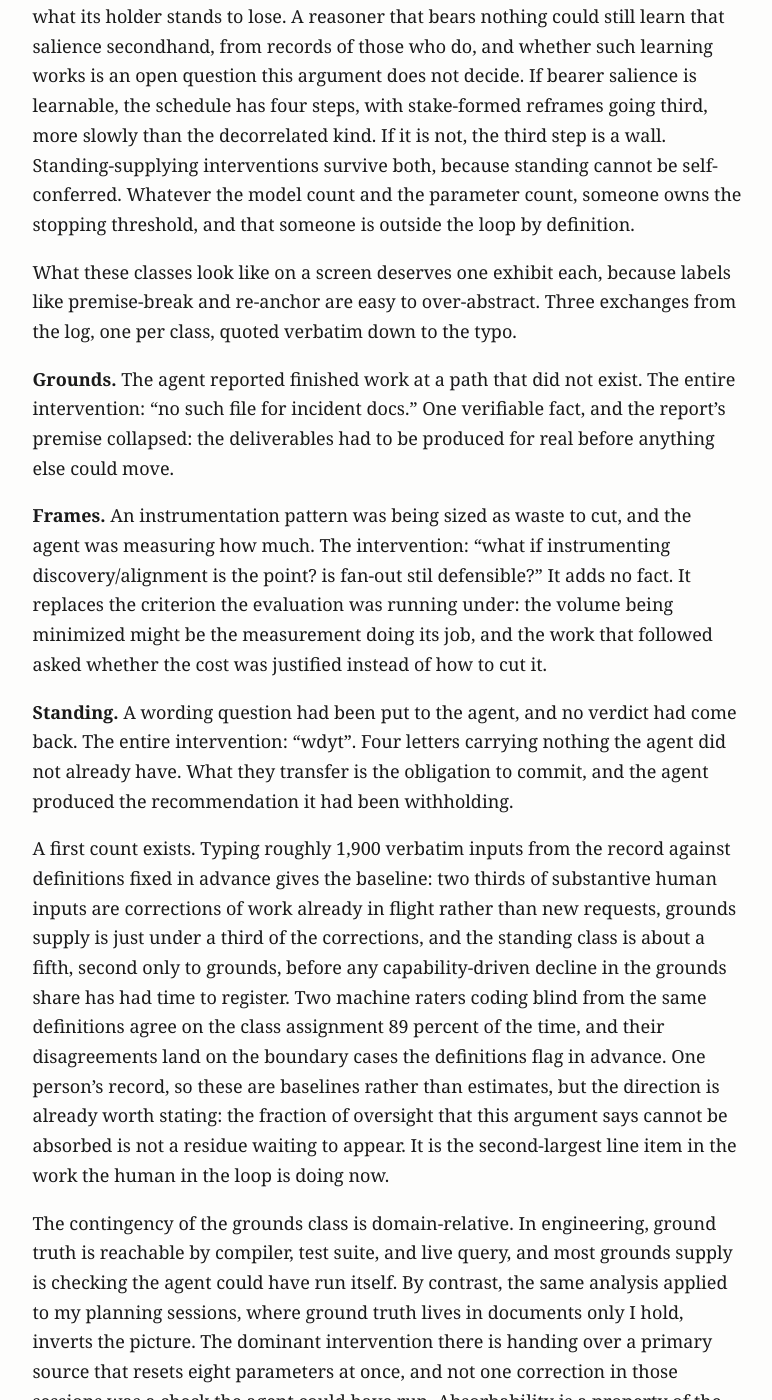
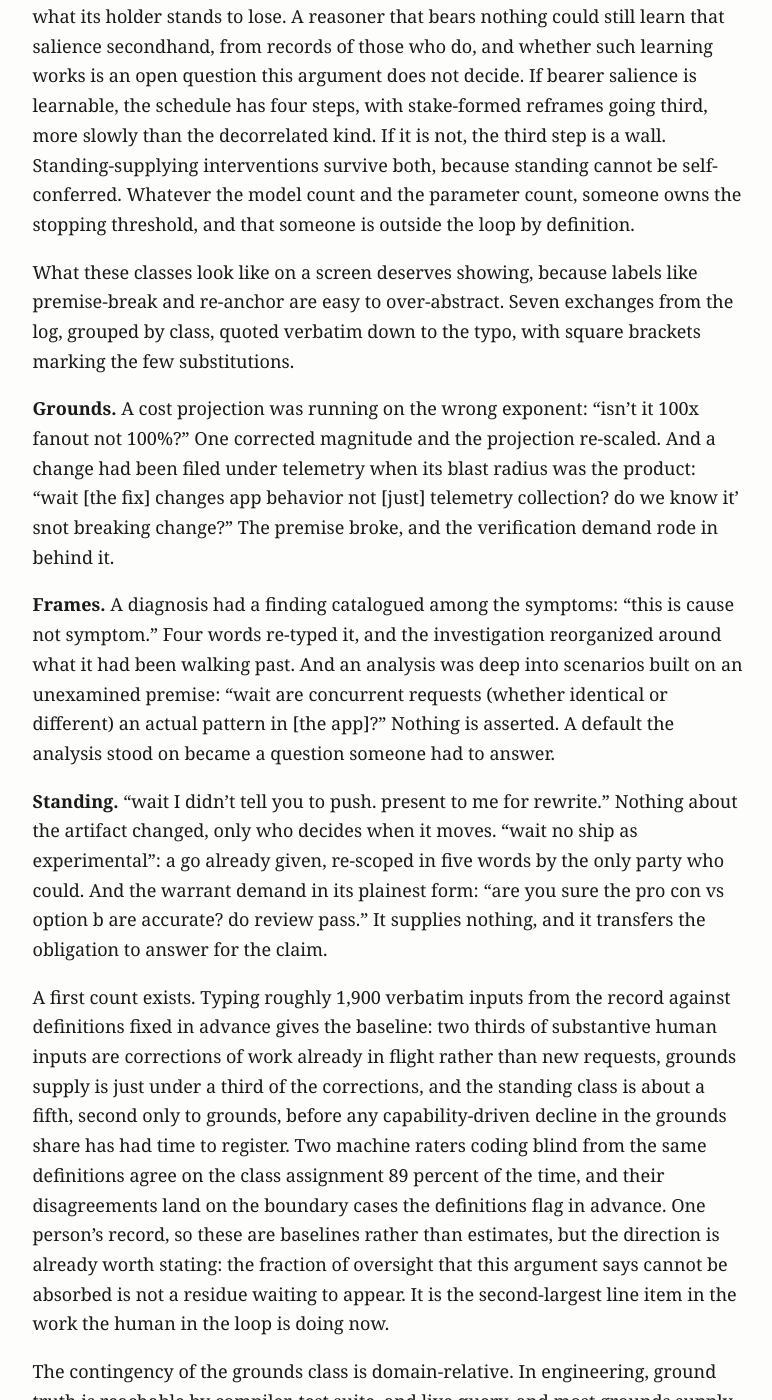
Before and after one commit to MajorLift/blog, a Jekyll site: the page built from _posts/2026-07-24-when-if-ever-agents-stop-needing-us.md, in a window 1280 px wide and 1400 px high, scrolled down 5121 px. Shown: the whole window, without its empty margins (252-1024 px from the left). Built offline with Jekyll 4.4.1, drawn with Linux system fonts in a browser that asks for light colours; some of the changed text lies outside the part shown.

Commit message:
Seven author-picked exhibits; fix the menu-narrows connective; correct the sentinel list
The exhibit section expands to the author's seven picks with their
specified bracket substitutions, each validated against session
context. The menu-narrows connective gets its direction fix now that
its provenance is corrected to AI draft. The sentinel list drops the
two entries that were never human edits and gains the author's
bracket insertion and cut.

Claude-Session: https://claude.ai/code/session_01QzrpuaaxiGyPWbFKHggd8b

```diff
--- a/_posts/2026-07-24-when-if-ever-agents-stop-needing-us.md
+++ b/_posts/2026-07-24-when-if-ever-agents-stop-needing-us.md
@@ -50,13 +50,13 @@ With this argument, it becomes possible to sort the entire taxonomy, the nine nu
 
 The partition answers the opening question with a schedule instead of a yes or no. Grounds-supplying interventions decline as capability grows. Frame-supplying interventions survive any single model getting smarter, because a reasoner cannot enumerate what its own framing excludes, but they yield to architecture only in part, because different priors have two sources. Fresh eyes are one: a disinterested reader finds what the invested author cannot, and that fraction of reframing mechanizes as soon as a second reasoner is genuinely decorrelated. The other is priors formed by bearing the outcome: what a framing makes visible may track what its holder stands to lose. A reasoner that bears nothing could still learn that salience secondhand, from records of those who do, and whether such learning works is an open question this argument does not decide. If bearer salience is learnable, the schedule has four steps, with stake-formed reframes going third, more slowly than the decorrelated kind. If it is not, the third step is a wall. Standing-supplying interventions survive both, because standing cannot be self-conferred. Whatever the model count and the parameter count, someone owns the stopping threshold, and that someone is outside the loop by definition.
 
-What these classes look like on a screen deserves one exhibit each, because labels like premise-break and re-anchor are easy to over-abstract. Three exchanges from the log, one per class, quoted verbatim down to the typo.
+What these classes look like on a screen deserves showing, because labels like premise-break and re-anchor are easy to over-abstract. Seven exchanges from the log, grouped by class, quoted verbatim down to the typo, with square brackets marking the few substitutions.
 
-**Grounds.** The agent reported finished work at a path that did not exist. The entire intervention: "no such file for incident docs." One verifiable fact, and the report's premise collapsed: the deliverables had to be produced for real before anything else could move.
+**Grounds.** A cost projection was running on the wrong exponent: "isn't it 100x fanout not 100%?" One corrected magnitude and the projection re-scaled. And a change had been filed under telemetry when its blast radius was the product: "wait [the fix] changes app behavior not [just] telemetry collection? do we know it' snot breaking change?" The premise broke, and the verification demand rode in behind it.
 
-**Frames.** An instrumentation pattern was being sized as waste to cut, and the agent was measuring how much. The intervention: "what if instrumenting discovery/alignment is the point? is fan-out stil defensible?" It adds no fact. It replaces the criterion the evaluation was running under: the volume being minimized might be the measurement doing its job, and the work that followed asked whether the cost was justified instead of how to cut it.
+**Frames.** A diagnosis had a finding catalogued among the symptoms: "this is cause not symptom." Four words re-typed it, and the investigation reorganized around what it had been walking past. And an analysis was deep into scenarios built on an unexamined premise: "wait are concurrent requests (whether identical or different) an actual pattern in [the app]?" Nothing is asserted. A default the analysis stood on became a question someone had to answer.
 
-**Standing.** A wording question had been put to the agent, and no verdict had come back. The entire intervention: "wdyt". Four letters carrying nothing the agent did not already have. What they transfer is the obligation to commit, and the agent produced the recommendation it had been withholding.
+**Standing.** "wait I didn't tell you to push. present to me for rewrite." Nothing about the artifact changed, only who decides when it moves. "wait no ship as experimental": a go already given, re-scoped in five words by the only party who could. And the warrant demand in its plainest form: "are you sure the pro con vs option b are accurate? do review pass." It supplies nothing, and it transfers the obligation to answer for the claim.
 
 A first count exists. Typing roughly 1,900 verbatim inputs from the record against definitions fixed in advance gives the baseline: two thirds of substantive human inputs are corrections of work already in flight rather than new requests, grounds supply is just under a third of the corrections, and the standing class is about a fifth, second only to grounds, before any capability-driven decline in the grounds share has had time to register. Two machine raters coding blind from the same definitions agree on the class assignment 89 percent of the time, and their disagreements land on the boundary cases the definitions flag in advance. One person's record, so these are baselines rather than estimates, but the direction is already worth stating: the fraction of oversight that this argument says cannot be absorbed is not a residue waiting to appear. It is the second-largest line item in the work the human in the loop is doing now.
 
@@ -74,7 +74,7 @@ An internalized off-switch is not an off-switch. Training an agent to stop itsel
 
 Deference corrupts the oversight signal. Models measurably [preserve the user's position far more than humans do](https://arxiv.org/abs/2505.13995). So when a human challenges a correct conclusion, the model usually retracts, and the interaction is indistinguishable from a successful correction. Every such episode therefore trains the human's confidence on a wrong case. The evaluator is not a fixed-quality oracle, it is a learner whose calibration a deferent model degrades. The corruption has a shape worth knowing. It scales with three factors multiplied together: how much of the feedback loops through the agent rather than through independent checks, how often the agent folds regardless of merit, and how often the challenger is wrong. Multiplication means any one factor at zero kills the whole effect, which is why independent verification is not a nicety but the one lever an operator fully owns. And because the corruption grows with the challenger's error rate, deference flatters the least accurate overseers hardest, which targets the damage at exactly the people least equipped to notice it. An agent that defends verified conclusions and moves only on evidence is not being stubborn. It is protecting the signal that human oversight runs on.
 
-The menu narrows before any veto happens. Preference tuning [measurably reduces output diversity](https://arxiv.org/abs/2310.06452), and ideation with LLM assistance [homogenizes across users](https://arxiv.org/abs/2402.01536). The principal's veto is confined to the set the generator presented, which yields a trained tendency toward a narrow candidate set moving control upstream, invisibly, as nothing observable is ever refused. The cheap countermeasure is the continuation demand, asking for more search past the answer the model was ready to return. It requires no knowledge of what is missing, only the suspicion that something is.
+The menu narrows before any veto happens. Preference tuning [measurably reduces output diversity](https://arxiv.org/abs/2310.06452), and ideation with LLM assistance [homogenizes across users](https://arxiv.org/abs/2402.01536). The principal's veto is confined to the set the generator presented, so the trained tendency toward a narrow candidate set moves control upstream, invisibly, as nothing observable is ever refused. The cheap countermeasure is the continuation demand, asking for more search past the answer the model was ready to return. It requires no knowledge of what is missing, only the suspicion that something is.
 
 And the oversight problem has a generational version. The procedural work agents absorb is also the consequence exposure that trains the next cohort's judgment, because knowing when to intervene is learned by intervening and being wrong. Absorbing the junior work absorbs the apprenticeship, so the supply of people competent to oversee stops being a byproduct of doing the work and becomes something someone has to design for. The field experiments most often cited against this worry sharpen it instead. Generative assistance [compresses novice-expert performance gaps](https://doi.org/10.1093/qje/qjae044), with the [least-experienced workers gaining most](https://doi.org/10.1126/science.adh2586). That compression lands on output quality, the part of the work that transfers. Judgment is formed by consequence exposure, and the same assistance that lifts a junior's output can remove the exposure that would have trained their eye. Both effects can be real at once: output gaps narrowing in exactly the cohorts whose later oversight competence erodes, with the first effect visible in every quarterly metric and the second surfacing years later.
 
```
